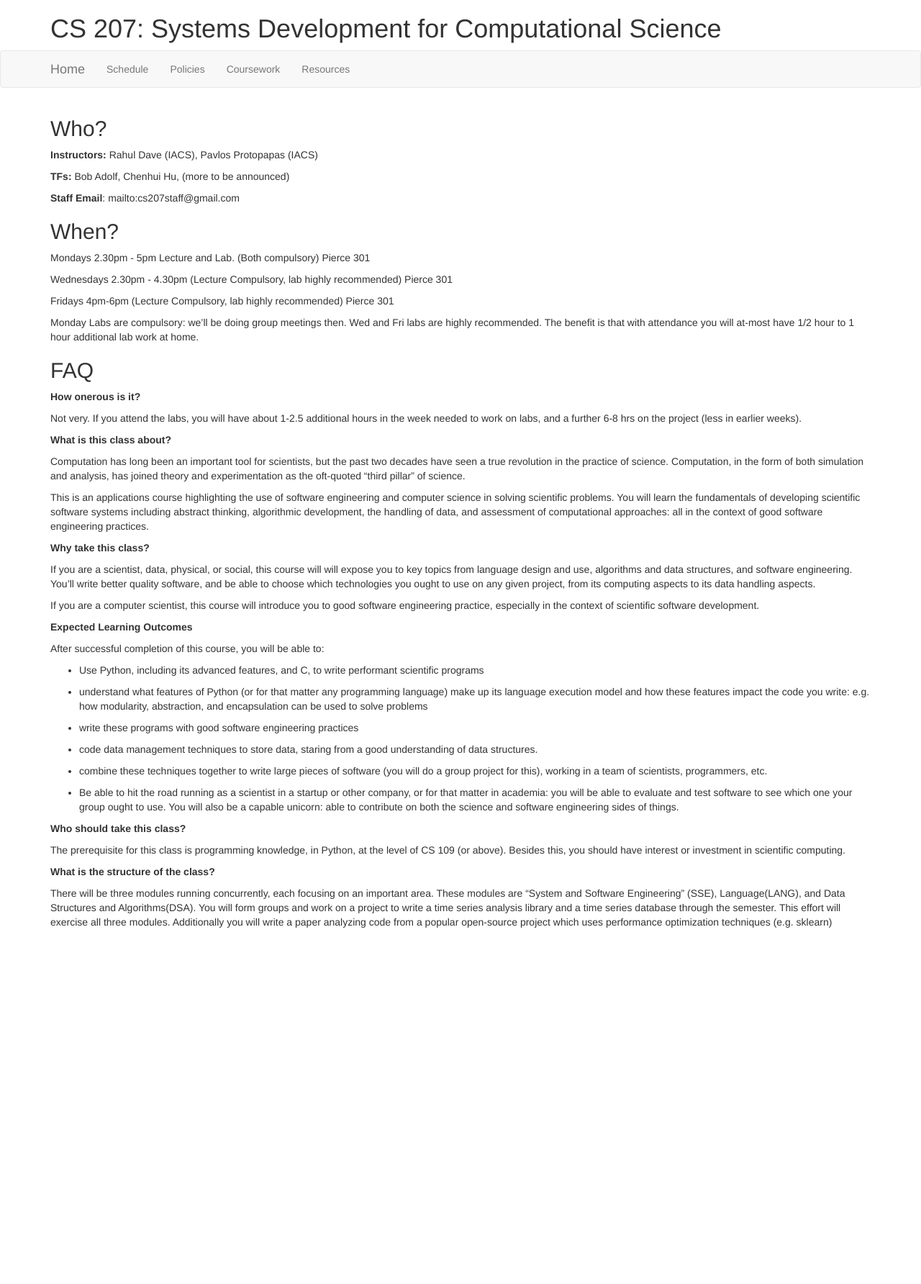
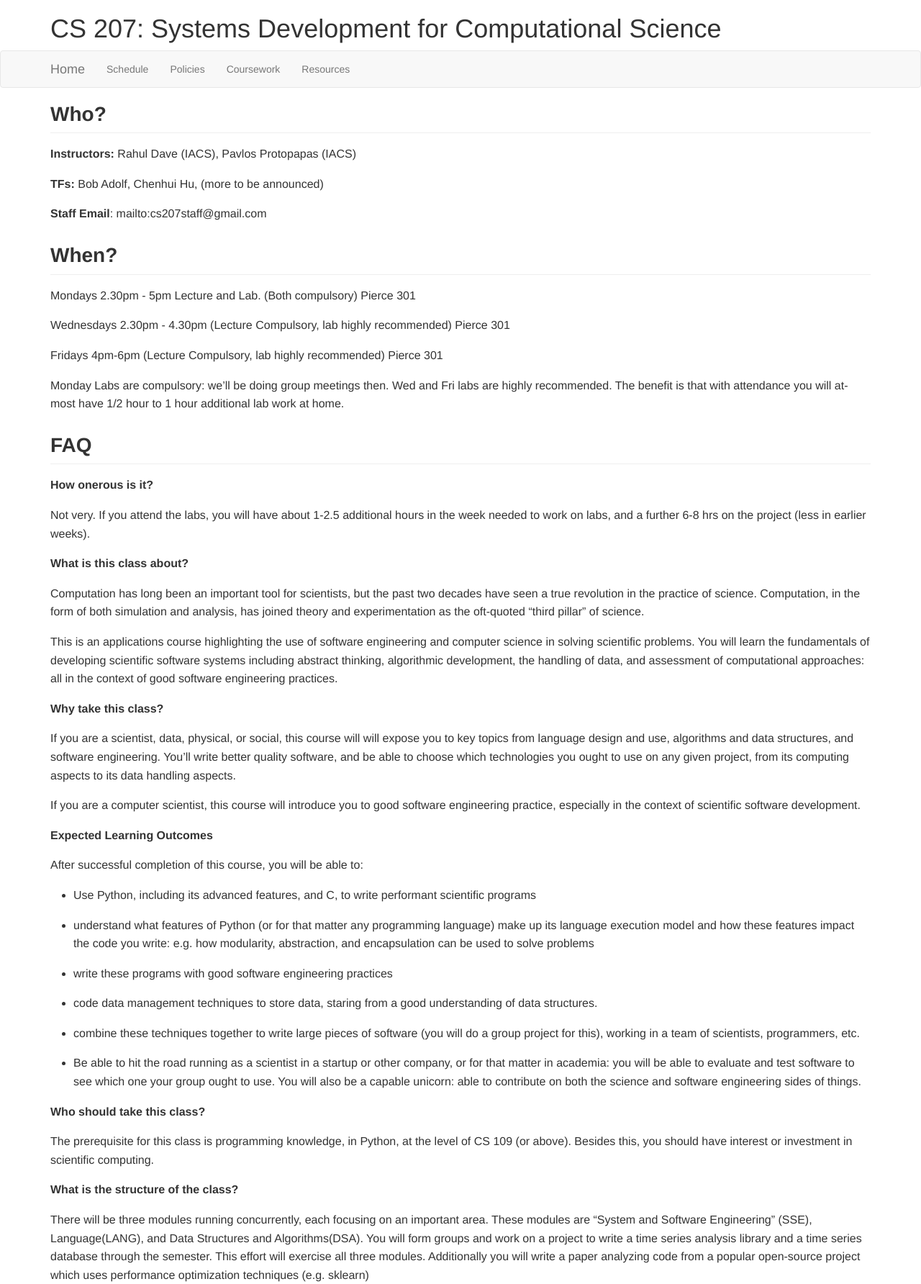
Before and after one commit to rdadolf/cs207, a Jekyll site: the page built from index.md, in a window 1280 px wide. Shown: the whole page at 72% size. Built offline with Jekyll 4.4.1, drawn with Linux system fonts in a browser that asks for light colours; nearby versions of some CDN libraries; Markdown is read by kramdown in place of the engine named in the settings; before the commit the page ends 1301 px from its top, so only the background shows below that.

```diff
--- a/_layouts/default.html
+++ b/_layouts/default.html
@@ -52,7 +52,9 @@
     <div class="container">
       <div class="row">
         <div class="col-md-12">
-          {{ content }}
+          <div class="markdown-body">
+            {{ content }}
+          </div>
         </div>
       </div>
     </div>
```
